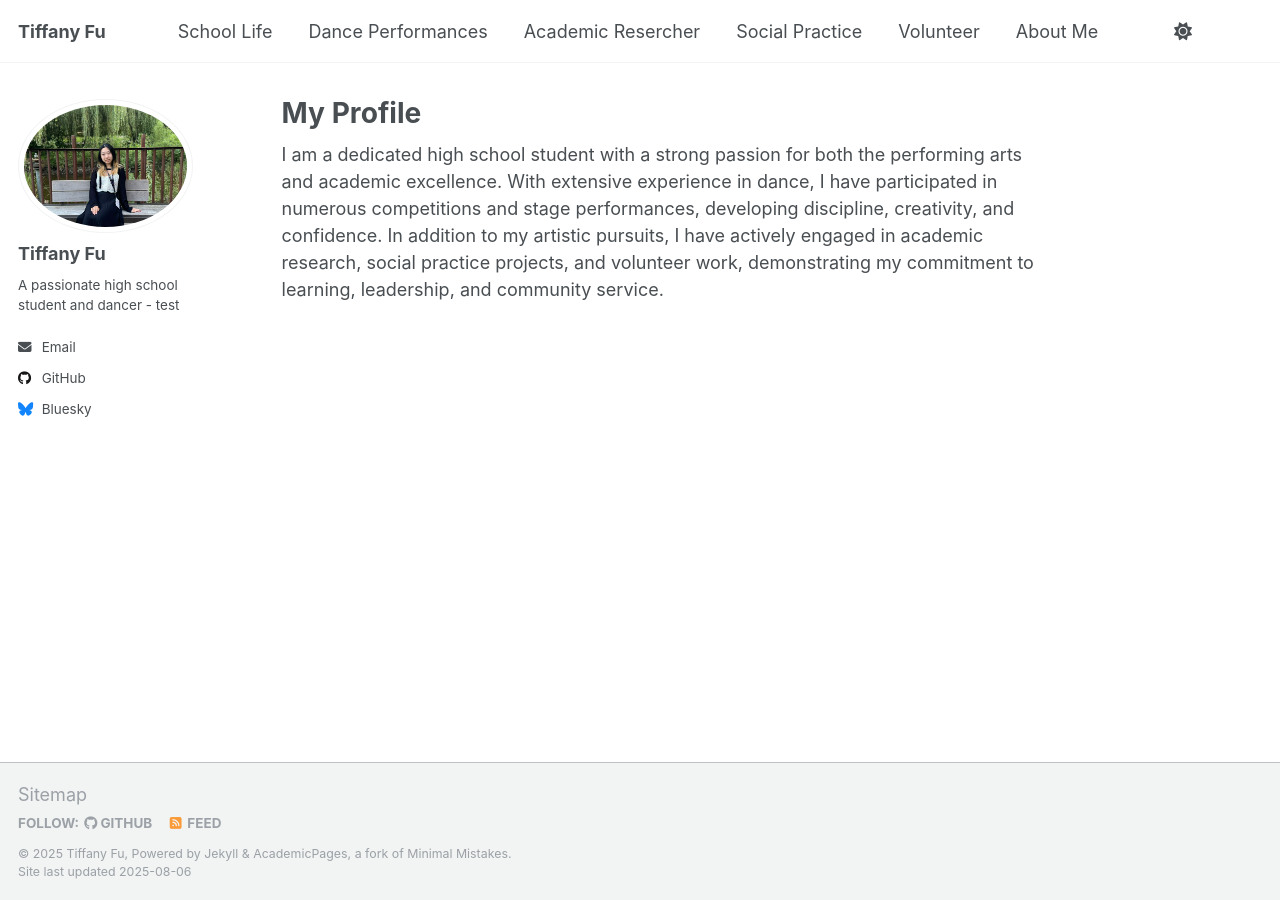
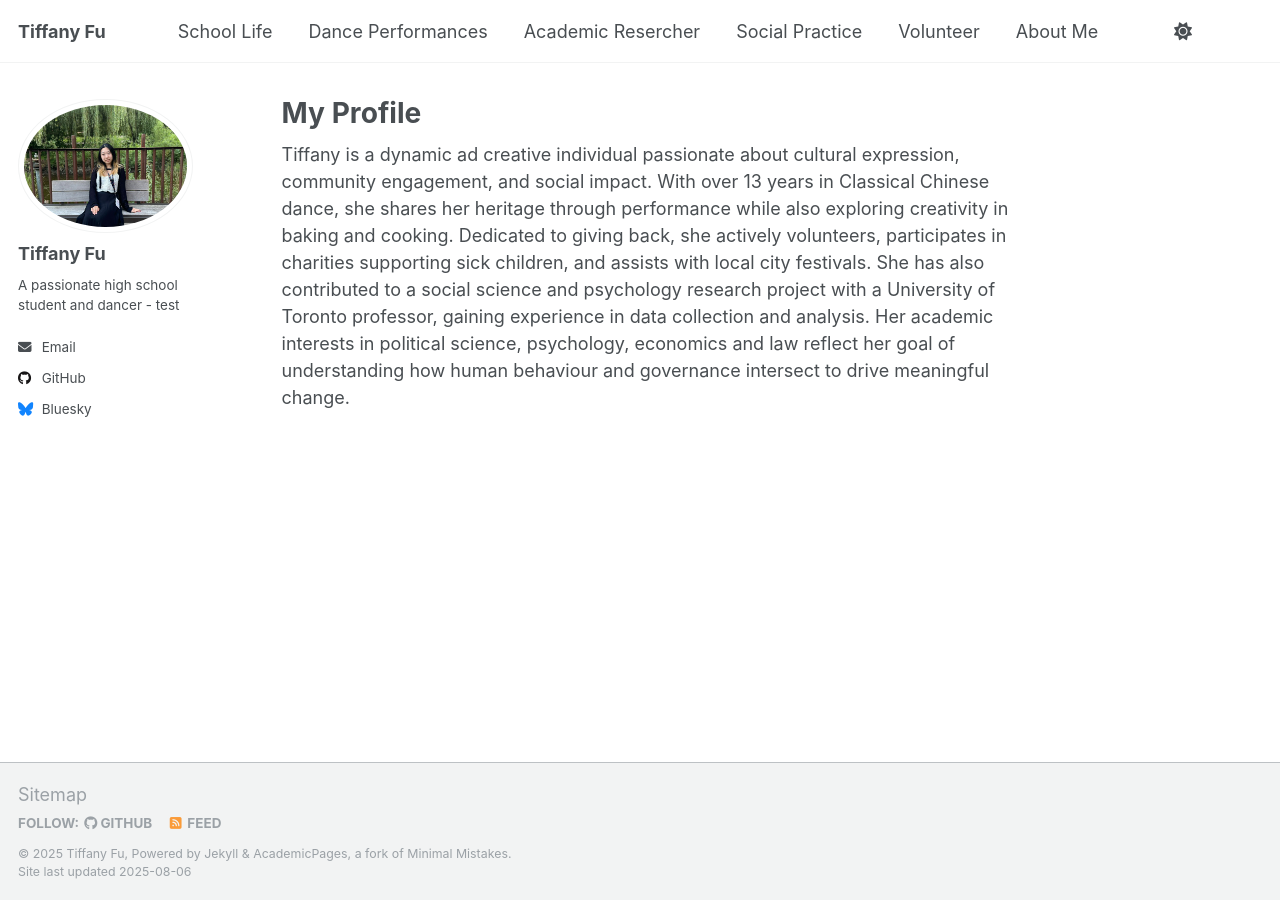
Before and after one commit to TiffanyJTFu/TiffanyFu, a Jekyll site: the page built from _pages/about.md, in a window 1280 px wide. Built offline with Jekyll 4.4.1, drawn with Linux system fonts in a browser that asks for light colours; a script that is not in the unit is left out.

Commit message:
Update about.md

```diff
--- a/_pages/about.md
+++ b/_pages/about.md
@@ -7,4 +7,4 @@ redirect_from:
   - /about.html
 ---
 
-I am a dedicated high school student with a strong passion for both the performing arts and academic excellence. With extensive experience in dance, I have participated in numerous competitions and stage performances, developing discipline, creativity, and confidence. In addition to my artistic pursuits, I have actively engaged in academic research, social practice projects, and volunteer work, demonstrating my commitment to learning, leadership, and community service.
+Tiffany is a dynamic ad creative individual passionate about cultural expression, community engagement, and social impact. With over 13 years in Classical Chinese dance, she shares her heritage through performance while also exploring creativity in baking and cooking. Dedicated to giving back, she actively volunteers, participates in charities supporting sick children, and assists with local city festivals. She has also contributed to a social science and psychology research project with a University of Toronto professor, gaining experience in data collection and analysis. Her academic interests in political science, psychology, economics and law reflect her goal of understanding how human behaviour and governance intersect to drive meaningful change.
```
